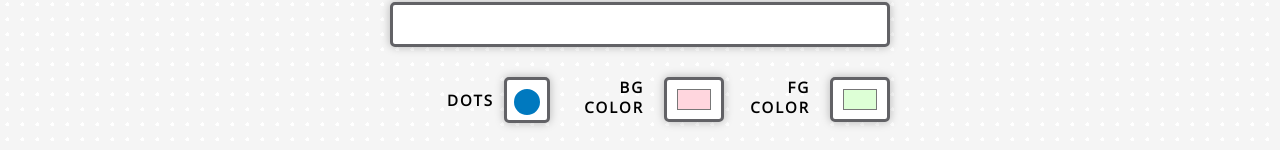
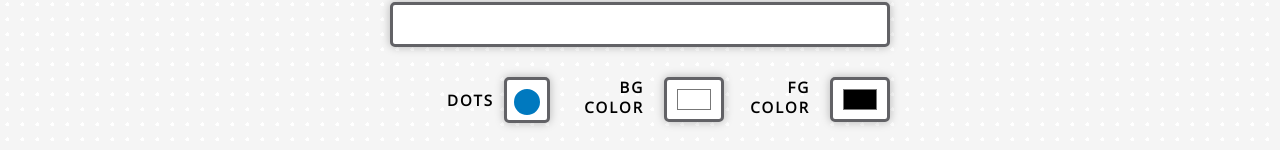
Before and after one commit to tathagatamishra/QuickieQR, a React (Vite) app in the folder client/: page / in a window 1280 px wide. Shown: the part 198-348 px from the top of the page. Built offline with nearby package versions, Linux system fonts and the light colour scheme; a web font is replaced by a local one.

Commit message:
default BW

```diff
--- a/client/src/Component/Input/Input.jsx
+++ b/client/src/Component/Input/Input.jsx
@@ -9,8 +9,8 @@ export default function Input({ dataForParent }) {
 
   const [QRValue, setQRValue] = useState("");
   const [QRStyle, setQRStyle] = useState(false);
-  const [QRBG, setQRBG] = useState("#ffd6de");
-  const [QRFG, setQRFG] = useState("#ddffd6");
+  const [QRBG, setQRBG] = useState("#ffffff");
+  const [QRFG, setQRFG] = useState("#000000");
   const [QRImg, setQRImg] = useState(null);
   const [image, setImage] = useState(null);
 
```
